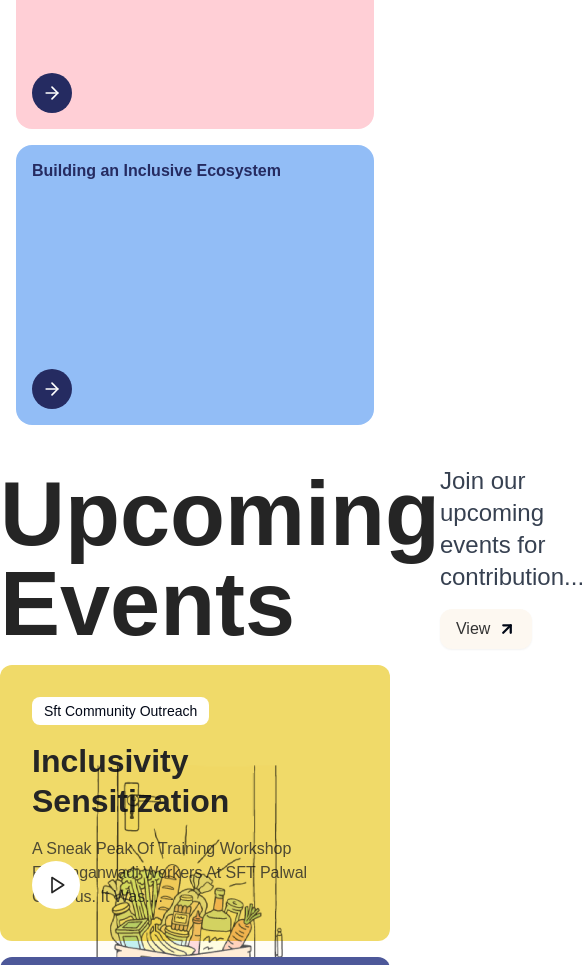
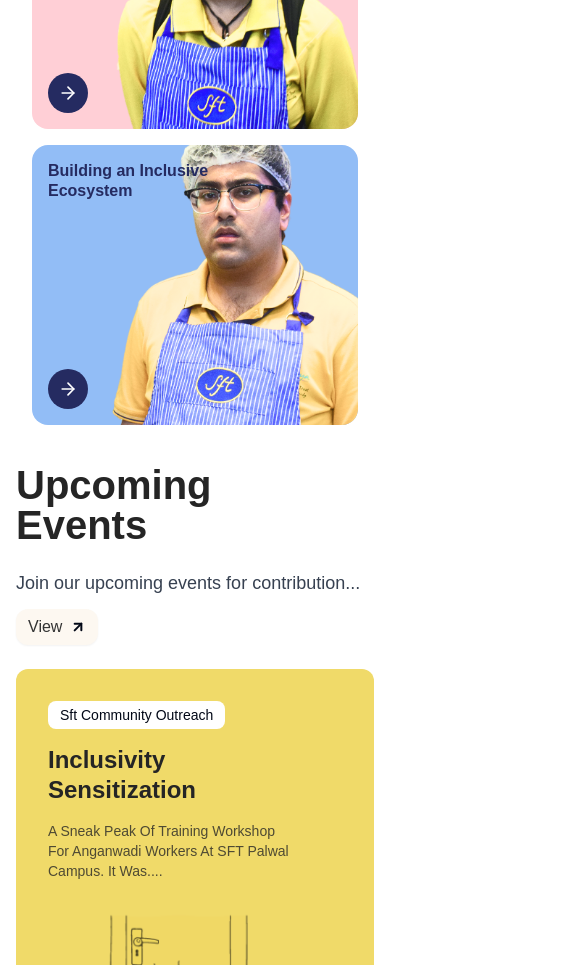
Before and after one commit to Shujaulislam/Shaurya-foundation, a Next.js app: page / in a window 390 px wide. Shown: the part 1780-2745 px from the top of the page, 584 px wide, since content can reach past the window. Built offline with nearby package versions, Linux system fonts and the light colour scheme.

Commit message:
home page mobile optimized

```diff
--- a/src/app/page.tsx
+++ b/src/app/page.tsx
@@ -114,7 +114,7 @@ const ReviewCard = ({
 
 export default function Home() {
   return (
-    <main className="lg:px-16 xl:px-24">
+    <main className="px-4 sm:px-8 lg:px-24">
       {/* Hero Section with Image Overlay */}
       <section className="relative w-full h-screen md:mt-4 lg:mt-6 xl:mt-8 mb-20 overflow-hidden rounded-2xl">
         {/* Background Image with Overlay */}
@@ -190,12 +190,19 @@ export default function Home() {
                 {card.title}
               </h3>
 
-              <div className="absolute bottom-0 right-0 w-[70%] h-auto md:h-[80%] lg:h-[90%] xl:h-full">
+              <div className="absolute bottom-0 right-0">
                 <Image
                   src={card.image}
                   alt={card.title}
-                  fill
+                  width={150} // Adjust these values
+                  height={120} // Adjust these values
                   className="object-cover"
+                  style={{
+                    width: "auto",
+                    height: "auto",
+                    maxWidth: "100%",
+                    maxHeight: "100%",
+                  }}
                 />
               </div>
 
@@ -212,22 +219,30 @@ export default function Home() {
 
       {/* Upcoming Events Header */}
       <section className="mt-4 md:mt-8 lg:mt-14 xl:mt-16 mb-4 md:mb-8 lg:mb-14 xl:mb-16">
-        <div className="sm:mb-8 md:mb-14 lg:mb-16 xl:mb-20 flex items-end justify-between">
-          <h2 className="text-[90px] font-extrabold text-[#252525] leading-none">
+        <div className="mb-6 sm:mb-8 md:mb-14 lg:mb-16 xl:mb-20 flex flex-col sm:flex-row items-start sm:items-end justify-between gap-6 sm:gap-4">
+          <h2 className="text-[40px] sm:text-[50px] md:text-[70px] lg:text-[90px] font-extrabold text-[#252525] leading-none">
             Upcoming
             <br />
             Events
           </h2>
-          <div className="flex flex-col items-start gap-4">
-            <p className="text-2xl text-gray-700 max-w-xl">
+          <div className="flex flex-col items-start gap-3 sm:gap-4">
+            <p className="text-lg sm:text-xl md:text-2xl text-gray-700 max-w-full sm:max-w-xl">
               Join our upcoming events for contribution...
             </p>
             <Link
-              href="/events"
-              className="flex items-center gap-2 bg-[#FDF8F1] px-4 py-2 rounded-xl shadow-sm hover:bg-gray-50 transition-colors"
+              href="#"
+              onClick={(e) => {
+                e.preventDefault();
+              }}
+              className="flex items-center gap-2 bg-[#FDF8F1] px-3 sm:px-4 py-1.5 sm:py-2 rounded-xl shadow-sm hover:bg-gray-50 transition-colors"
             >
               <span className="text-[#333] font-medium">View</span>
-              <ArrowUpRight strokeWidth={3} size={18} />
+              <ArrowUpRight strokeWidth={3} size={16} className="sm:hidden" />
+              <ArrowUpRight
+                strokeWidth={3}
+                size={18}
+                className="hidden sm:block"
+              />
             </Link>
           </div>
         </div>
@@ -235,22 +250,22 @@ export default function Home() {
 
       {/* Events Grid */}
       <section className="mt-4 md:mt-8 lg:mt-14 xl:mt-20 mb-4 md:mb-8 lg:mb-14 xl:mb-20">
-        <div className="grid grid-cols-12 gap-4 md:gap-6">
+        <div className="grid grid-cols-1 sm:grid-cols-2 md:grid-cols-12 gap-4 md:gap-6">
           {/* Large Event Card */}
-          <div className="col-span-12 md:col-span-8 lg:col-span-6 row-span-2 bg-[#F0DA69] rounded-xl p-8 relative">
+          <div className="col-span-1 sm:col-span-2 md:col-span-8 lg:col-span-6 row-span-2 bg-[#F0DA69] rounded-xl p-8 relative">
             <span className="inline-block px-3 py-1 bg-white rounded-lg text-sm font-medium mb-4">
               Sft Community Outreach
             </span>
 
             <div className="flex flex-col h-full relative">
-              <div className="flex lg:gap-4 relative">
+              <div className="flex flex-col md:flex-row lg:gap-4 relative">
                 <div className="space-y-4 flex-1">
-                  <h3 className="text-[32px] font-bold leading-tight text-[#252525]">
+                  <h3 className="text-2xl sm:text-3xl md:text-[32px] font-bold leading-tight text-[#252525]">
                     Inclusivity
                     <br />
                     Sensitization
                   </h3>
-                  <p className="text-[#252525]/80 text-base">
+                  <p className="text-[#252525]/80 text-sm sm:text-base">
                     A Sneak Peak Of Training Workshop
                     <br />
                     For Anganwadi Workers At SFT Palwal
@@ -259,27 +274,27 @@ export default function Home() {
                   </p>
                 </div>
 
-                {/* Fixing the Image Position */}
-                <div className="absolute lg:-top-16 right-4 flex items-center">
+                {/* Image Position Adjustments for Mobile */}
+                <div className="relative w-full sm:w-auto md:absolute lg:-top-16 right-4 flex items-center justify-center mt-4 md:mt-0">
                   <Image
                     src="/home/event-1.png"
                     alt="Inclusivity Sensitization"
                     width={300}
                     height={300}
-                    className="w-full h-auto object-contain mix-blend-multiply"
+                    className="w-[80%] sm:w-[60%] md:w-full h-auto object-contain mix-blend-multiply"
                   />
                 </div>
               </div>
             </div>
 
             {/* Play Button */}
-            <div className="absolute bottom-8 left-8 w-12 h-12 bg-white rounded-full flex items-center justify-center cursor-pointer hover:scale-105 transition-transform">
-              <Play className="w-5 h-5 text-[#252525] ml-0.5" />
+            <div className="absolute bottom-6 sm:bottom-8 left-6 sm:left-8 w-10 sm:w-12 h-10 sm:h-12 bg-white rounded-full flex items-center justify-center cursor-pointer hover:scale-105 transition-transform">
+              <Play className="w-4 sm:w-5 h-4 sm:h-5 text-[#252525] ml-0.5" />
             </div>
           </div>
 
           {/* Medium Event Card */}
-          <div className="col-span-12 md:col-span-4 lg:col-span-6 bg-[#4D5899] text-white rounded-xl p-6 relative">
+          <div className="col-span-1 sm:col-span-2 md:col-span-4 lg:col-span-6 bg-[#4D5899] text-white rounded-xl p-6 relative">
             <span className="inline-block px-3 py-1 bg-white text-black rounded-lg text-sm font-medium mb-4">
               Sft Triumph
             </span>
@@ -303,7 +318,7 @@ export default function Home() {
           </div>
 
           {/* Small Event Cards */}
-          <div className="col-span-12 md:col-span-4 lg:col-span-3 bg-[#A3DAC2] rounded-xl p-6 relative">
+          <div className="col-span-1 sm:col-span-1 md:col-span-4 lg:col-span-3 bg-[#A3DAC2] rounded-xl p-6 relative">
             <span className="inline-block px-3 py-1 bg-white rounded-lg text-sm font-medium mb-4">
               Live Event
             </span>
@@ -322,7 +337,7 @@ export default function Home() {
             </div>
           </div>
 
-          <div className="col-span-12 md:col-span-4 lg:col-span-3 bg-[#FFC7D1] rounded-xl p-6 relative">
+          <div className="col-span-1 sm:col-span-1 md:col-span-4 lg:col-span-3 bg-[#FFC7D1] rounded-xl p-6 relative">
             <span className="inline-block px-3 py-1 bg-white rounded-lg text-sm font-medium mb-4">
               Live Event
             </span>
@@ -494,40 +509,41 @@ export default function Home() {
         </div>
       </section>
 
-
       {/* Stats Section */}
-      <section className="mt-8 lg:mt-20 xl:mt-24 mb-8 md:mb-12 lg:mb-16 xl:mb-20 flex justify-center">
-        <div className="flex items-center gap-48">
+      <section className="mt-6 sm:mt-8 lg:mt-20 xl:mt-24 mb-6 sm:mb-8 md:mb-12 lg:mb-16 xl:mb-20 flex justify-center">
+        <div className="flex flex-col sm:flex-row items-center gap-10 sm:gap-16 md:gap-24 lg:gap-48">
+          {/* First stat item */}
           <div className="flex items-start">
-            <div className="w-1 h-20 bg-[#252525] mr-4"></div>
+            <div className="w-1 h-12 sm:h-16 md:h-20 bg-[#252525] mr-2 sm:mr-3 md:mr-4"></div>
             <div className="flex items-baseline">
-              <span className="text-[90px] font-bold text-[#252525] leading-none">
+              <span className="text-[40px] sm:text-[60px] md:text-[75px] lg:text-[90px] font-bold text-[#252525] leading-none">
                 100
               </span>
-              <span className="text-[90px] font-bold text-[#252525] leading-none">
+              <span className="text-[40px] sm:text-[60px] md:text-[75px] lg:text-[90px] font-bold text-[#252525] leading-none">
                 +
               </span>
             </div>
-            <div className="mt-8 ml-2">
-              <span className="text-[22px] text-[#252525] font-medium leading-tight block">
+            <div className="mt-3 sm:mt-5 md:mt-8 ml-1 sm:ml-2">
+              <span className="text-[14px] sm:text-[16px] md:text-[18px] lg:text-[22px] text-[#252525] font-medium leading-tight block">
                 talented
               </span>
-              <span className="text-[22px] text-[#252525] font-medium leading-tight block">
+              <span className="text-[14px] sm:text-[16px] md:text-[18px] lg:text-[22px] text-[#252525] font-medium leading-tight block">
                 teammates
               </span>
             </div>
           </div>
 
-          <div className="flex items-start">
-            <div className="w-1 h-20 bg-[#252525] mr-4"></div>
-            <span className="text-[90px] font-bold text-[#252525] leading-none">
+          {/* Second stat item */}
+          <div className="flex items-start mt-8 sm:mt-0">
+            <div className="w-1 h-12 sm:h-16 md:h-20 bg-[#252525] mr-2 sm:mr-3 md:mr-4"></div>
+            <span className="text-[40px] sm:text-[60px] md:text-[75px] lg:text-[90px] font-bold text-[#252525] leading-none">
               48
             </span>
-            <div className="mt-8 ml-2">
-              <span className="text-[22px] text-[#252525] font-medium leading-tight block">
+            <div className="mt-3 sm:mt-5 md:mt-8 ml-1 sm:ml-2">
+              <span className="text-[14px] sm:text-[16px] md:text-[18px] lg:text-[22px] text-[#252525] font-medium leading-tight block">
                 successful
               </span>
-              <span className="text-[22px] text-[#252525] font-medium leading-tight block">
+              <span className="text-[14px] sm:text-[16px] md:text-[18px] lg:text-[22px] text-[#252525] font-medium leading-tight block">
                 projects
               </span>
             </div>
@@ -546,10 +562,12 @@ export default function Home() {
 
         <div className="grid grid-cols-1 md:grid-cols-2 lg:grid-cols-3 gap-4 lg:gap-6">
           {/* Card 1 */}
-          <motion.div className="bg-[#E1EDFF] rounded-3xl p-6 lg:p-8 relative min-h-[400px] lg:min-h-[550px] 2xl:min-h-[700px] overflow-hidden"
+          <motion.div
+            className="bg-[#E1EDFF] rounded-3xl p-6 lg:p-8 relative min-h-[400px] lg:min-h-[550px] 2xl:min-h-[700px] overflow-hidden"
             whileHover={{ scale: 1.05, rotate: 3 }}
             viewport={{ once: true }}
-                                transition={{ duration: 0.6, delay: 0.2 }}>
+            transition={{ duration: 0.6, delay: 0.2 }}
+          >
             <span className="text-[#ffffff] px-3 py-1 bg-[#252B61] rounded-none text-sm font-medium uppercase mb-4 inline-block">
               #SFT TRIUMPH
             </span>
@@ -586,10 +604,12 @@ export default function Home() {
           </motion.div>
 
           {/* Card 2 */}
-          <motion.div className="bg-[#16AB59] rounded-3xl p-6 lg:p-8 relative min-h-[400px] lg:min-h-[550px] 2xl:min-h-[700px] overflow-hidden"
+          <motion.div
+            className="bg-[#16AB59] rounded-3xl p-6 lg:p-8 relative min-h-[400px] lg:min-h-[550px] 2xl:min-h-[700px] overflow-hidden"
             whileHover={{ scale: 1.05, rotate: 3 }}
             viewport={{ once: true }}
-                                transition={{ duration: 0.6, delay: 0.2 }}>
+            transition={{ duration: 0.6, delay: 0.2 }}
+          >
             <span className="text-black text-sm px-3 py-1 bg-gray-100 rounded-none font-medium uppercase mb-4 inline-block">
               #SFT TRAININGS
             </span>
@@ -626,10 +646,12 @@ export default function Home() {
           </motion.div>
 
           {/* Card 3 */}
-          <motion.div className="bg-[#FF7715] rounded-3xl p-6 lg:p-8 relative min-h-[400px] lg:min-h-[550px] 2xl:min-h-[700px] overflow-hidden"
+          <motion.div
+            className="bg-[#FF7715] rounded-3xl p-6 lg:p-8 relative min-h-[400px] lg:min-h-[550px] 2xl:min-h-[700px] overflow-hidden"
             whileHover={{ scale: 1.05, rotate: 3 }}
             viewport={{ once: true }}
-                                transition={{ duration: 0.6, delay: 0.2 }}>
+            transition={{ duration: 0.6, delay: 0.2 }}
+          >
             <span className="text-[#252B61] px-3 py-1 bg-gray-100 rounded-none text-sm font-medium uppercase mb-4 inline-block">
               #SFT TRAININGS
             </span>
```
Lines whose indentation alone changed are shown as unchanged.
